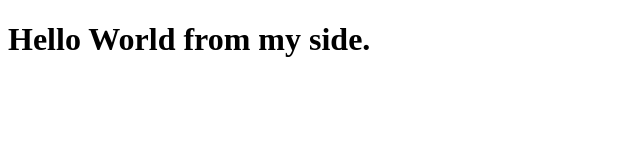
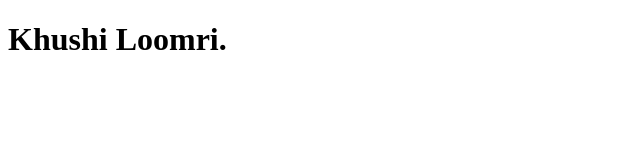
Before and after one commit to adeelmanaf43/bootcamp, a plain HTML site: page index.html in a window 1280 px wide. Shown: the whole page, without its empty margins (0-640 px from the left). Drawn offline with Linux system fonts and the light colour scheme.

Commit message:
Update index.html

```diff
--- a/index.html
+++ b/index.html
@@ -6,7 +6,7 @@
     <title>Document</title>
 </head>
 <body>
-    <h1>Hello World from my side.</h1>
+    <h1>Khushi Loomri.</h1>
 
 </body>
 </html>
```
